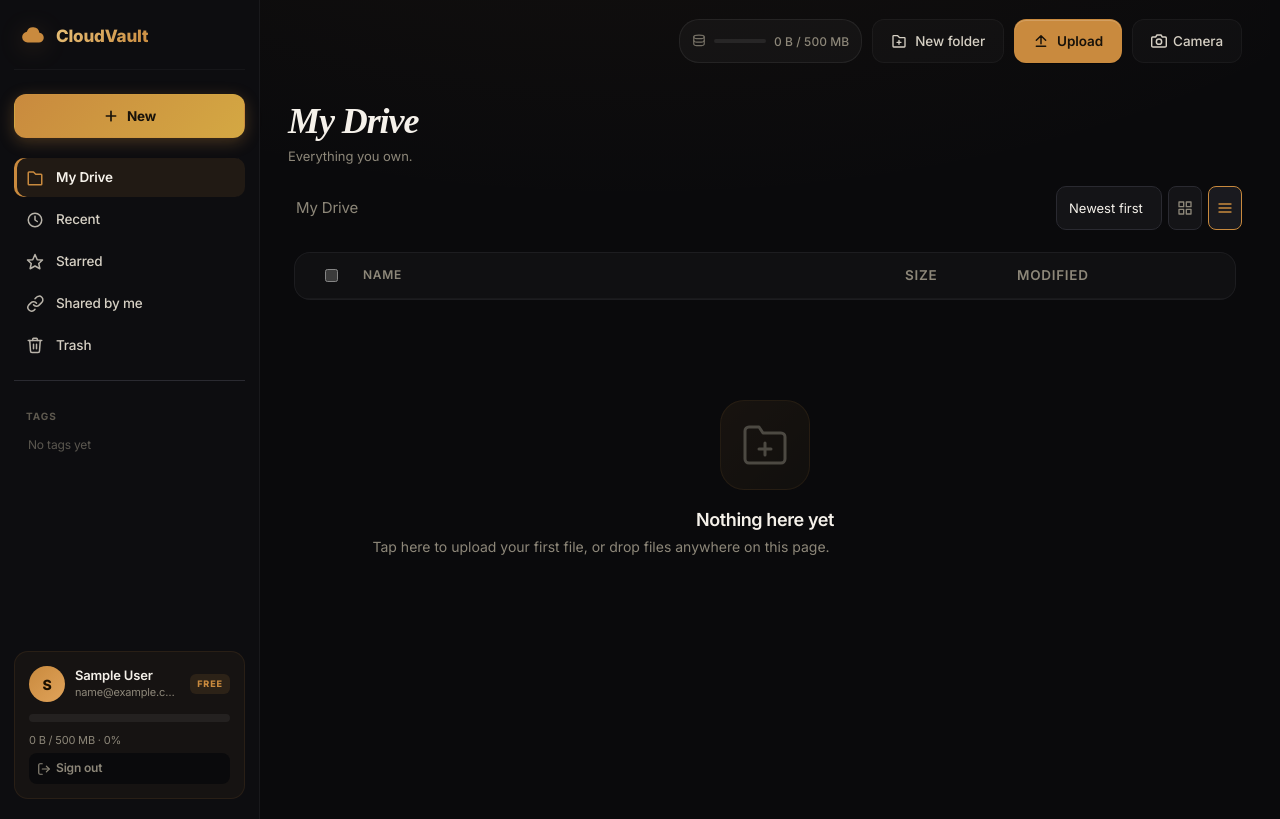
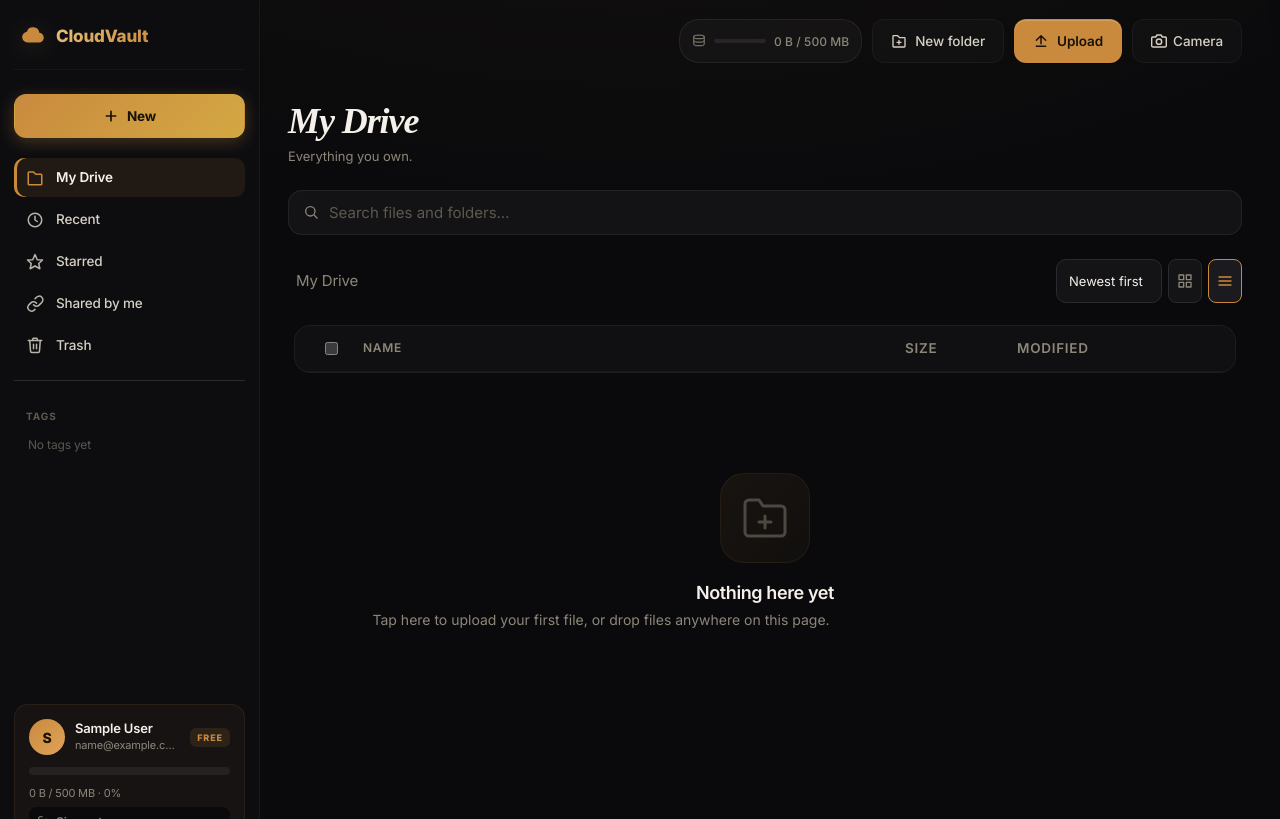
Before and after one commit to khaledq84ever/cloudvault, a Flask app: page /drive in a window 1280 px wide. Shown: the part 70-889 px from the top of the page. Run offline with Flask 3, Linux system fonts and the light colour scheme; the visitor is signed in with stand-in values (Sample User, id 1); data that the repository does not hold is empty; some libraries are stand-ins or nearby versions; some web fonts are replaced.

Commit message:
feat(drive): add search bar + wire search to JS, 280ms debounce
The drive state had search support (state.search, ?q= param) but no input
field in the HTML. Added a floating search bar above the breadcrumb toolbar
with: magnifier icon, 280ms debounced search, clear button that shows when
text is present, RTL-aware layout, focus-state copper border glow.

Co-Authored-By: Claude Opus 4.7 <noreply@anthropic.com>

```diff
--- a/static/css/app.css
+++ b/static/css/app.css
@@ -2978,3 +2978,47 @@ body.rtl .auth-trust { flex-direction: row-reverse; }
 }
 .tag-chip:hover { background: rgba(201,138,62,.1); border-color: rgba(201,138,62,.2); }
 .tag-chip.active { background: rgba(201,138,62,.15); border-color: var(--primary); color: var(--primary); }
+
+/* Search bar in drive */
+.search-bar-wrap {
+  padding: 4px 0 8px;
+}
+.search-bar {
+  display: flex;
+  align-items: center;
+  gap: 10px;
+  background: rgba(255,255,255,.04);
+  border: 1.5px solid rgba(255,255,255,.07);
+  border-radius: 14px;
+  padding: 0 14px;
+  transition: border-color .2s, background .2s;
+}
+.search-bar:focus-within {
+  border-color: rgba(201,138,62,.35);
+  background: rgba(255,255,255,.06);
+}
+.search-ico { color: var(--muted); flex-shrink: 0; }
+.search-bar input {
+  flex: 1;
+  background: transparent;
+  border: none;
+  color: var(--text);
+  font-size: 15px;
+  font-family: inherit;
+  padding: 12px 0;
+  outline: none;
+}
+.search-bar input::placeholder { color: var(--muted-2); }
+.search-clear {
+  background: transparent;
+  border: none;
+  color: var(--muted);
+  cursor: pointer;
+  padding: 4px;
+  border-radius: 6px;
+  display: flex;
+  align-items: center;
+}
+.search-clear:hover { color: var(--text); background: rgba(255,255,255,.06); }
+body.rtl .search-bar { flex-direction: row-reverse; }
+body.rtl .search-bar input { text-align: right; }
--- a/static/js/drive.js
+++ b/static/js/drive.js
@@ -558,6 +558,30 @@ $('#sortSelect').onchange = (e) => {
   const [s, o] = e.target.value.split('|');
   state.sort = s; state.order = o; loadList();
 };
+
+// Search input
+let _searchTimer;
+const _searchInput = $('#searchInput');
+const _searchClear = $('#searchClear');
+if (_searchInput) {
+  _searchInput.oninput = () => {
+    clearTimeout(_searchTimer);
+    _searchTimer = setTimeout(() => {
+      state.search = _searchInput.value.trim();
+      if (_searchClear) _searchClear.hidden = !state.search;
+      loadList();
+    }, 280);
+  };
+  if (_searchClear) {
+    _searchClear.onclick = () => {
+      _searchInput.value = '';
+      state.search = '';
+      _searchClear.hidden = true;
+      _searchInput.focus();
+      loadList();
+    };
+  }
+}
 $('#viewGrid').onclick = () => setLayout('grid');
 $('#viewList').onclick = () => setLayout('list');
 function setLayout(l) {
--- a/templates/drive.html
+++ b/templates/drive.html
@@ -111,6 +111,16 @@
   <div class="page-head">
     <h1 class="display page-title" id="pageTitle">My Drive</h1>
     <p class="page-sub" id="pageSub"></p>
+  </div>
+
+  <div class="search-bar-wrap">
+    <div class="search-bar">
+      <svg class="ico search-ico" aria-hidden="true" width="16" height="16" viewBox="0 0 24 24" fill="none" stroke="currentColor" stroke-width="2" stroke-linecap="round" stroke-linejoin="round"><circle cx="11" cy="11" r="7"/><path d="m21 21-4.3-4.3"/></svg>
+      <input type="search" id="searchInput" placeholder="Search files and folders…" autocomplete="off" spellcheck="false" aria-label="Search">
+      <button class="search-clear" id="searchClear" hidden aria-label="Clear search">
+        <svg class="ico" aria-hidden="true" width="14" height="14" viewBox="0 0 24 24" fill="none" stroke="currentColor" stroke-width="2" stroke-linecap="round"><line x1="18" y1="6" x2="6" y2="18"/><line x1="6" y1="6" x2="18" y2="18"/></svg>
+      </button>
+    </div>
   </div>
 
   <div class="toolbar">
```
